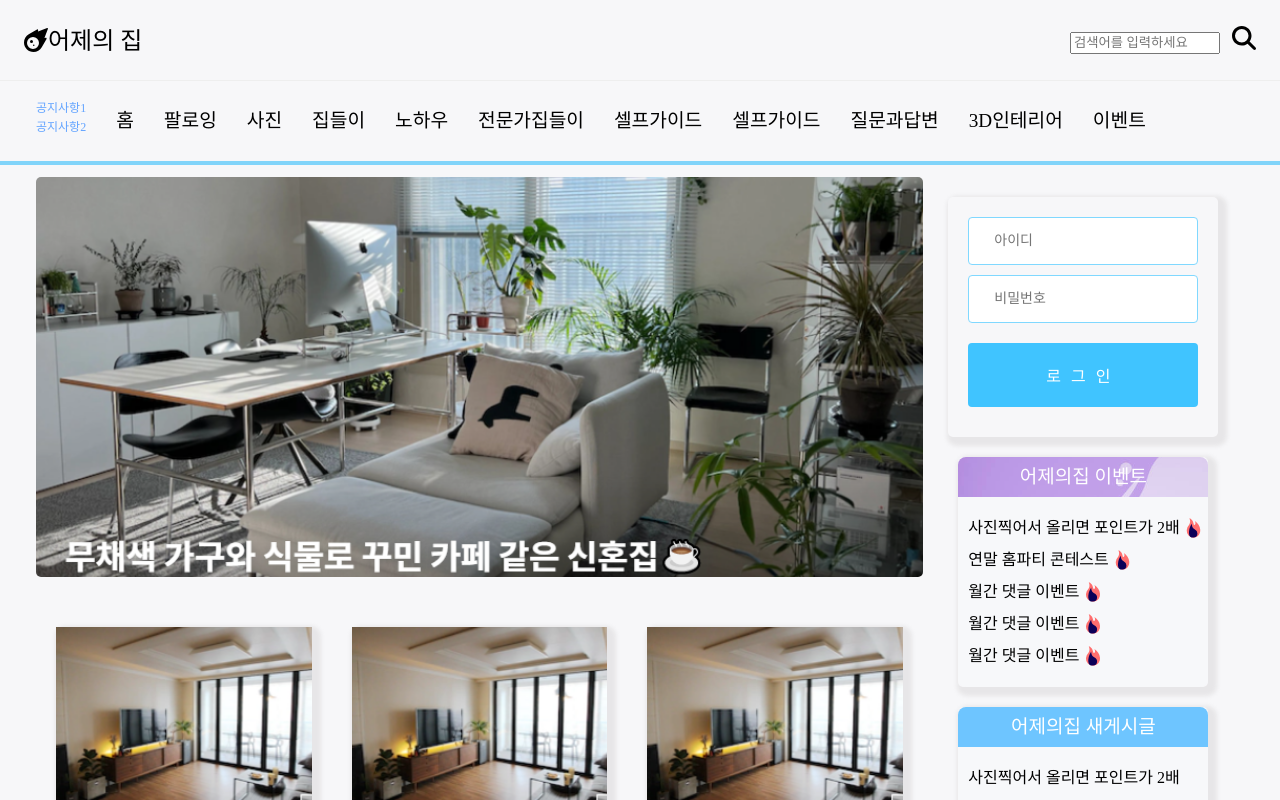
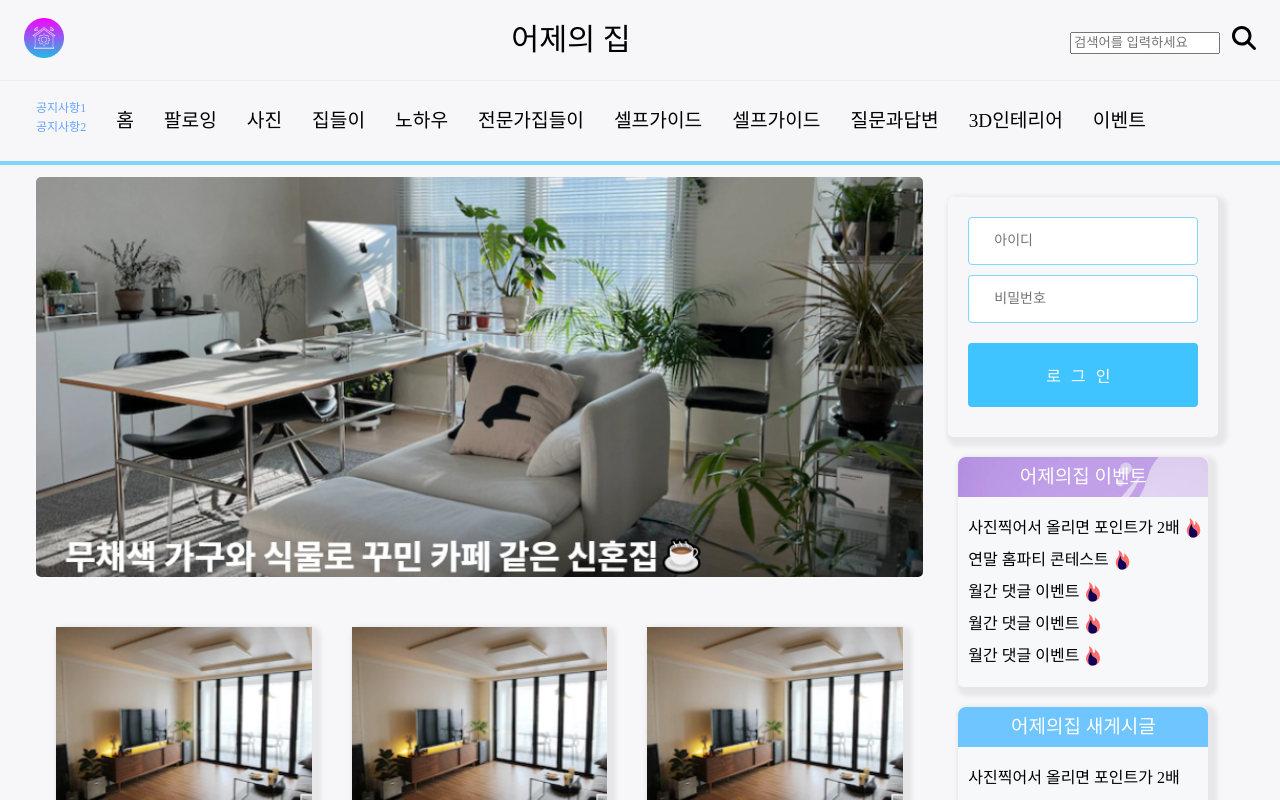
Before and after one commit to kimys-kor/YesterdayHome, a React (Create React App) app: page / in a window 1280 px wide. Shown: the top 800 px of the page. Built offline with nearby package versions, Linux system fonts and the light colour scheme; a web font is replaced by a local one.

Commit message:
edit Hat

```diff
--- a/public/index.html
+++ b/public/index.html
@@ -2,7 +2,7 @@
 <html lang="en">
   <head>
     <meta charset="utf-8" />
-    <link rel="icon" href="%PUBLIC_URL%/favicon.ico" />
+    <link rel="icon" href="%PUBLIC_URL%/home-icon.png" />
     <meta name="viewport" content="width=device-width, initial-scale=1" />
     <meta name="theme-color" content="#000000" />
     <meta
@@ -23,7 +23,7 @@
       work correctly both with client-side routing and a non-root public URL.
       Learn how to configure a non-root public URL by running `npm run build`.
     -->
-    <title>React App</title>
+    <title>어제의 집</title>
   </head>
   <body>
     <noscript>You need to enable JavaScript to run this app.</noscript>
--- a/src/Components/Header.js
+++ b/src/Components/Header.js
@@ -4,14 +4,15 @@ import { ThemeContext } from "../Context/ThemeContext";
 import { FontAwesomeIcon } from "@fortawesome/react-fontawesome";
 import { faMeteor, faSearch } from "@fortawesome/free-solid-svg-icons";
 import styles from "./styles/Header.module.css";
+import home_icon from "../Icons/home-icon.png";
 
 function Header() {
   return (
     <div className={styles.header_content}>
       <div className={styles.mainlogo}>
-        <FontAwesomeIcon icon={faMeteor} />
-        어제의 집
+        <img className={styles.icon} src={home_icon} />
       </div>
+      <p className={styles.title}>어제의 집</p>
       <div>
         <input
           className={styles.searchinput}
--- a/src/Components/styles/Header.module.css
+++ b/src/Components/styles/Header.module.css
@@ -38,3 +38,11 @@
 .mainlogo:hover {
   font-size: 1.6rem;
 }
+
+.title {
+  font-size: 1.9rem;
+}
+
+.icon {
+  width: 40px;
+}
```
Also changed, not shown: src/Components/Board/Freeboard.js (added, +8 -0 lines), public/home-icon.png (added), src/Icons/home-icon.png (added).
